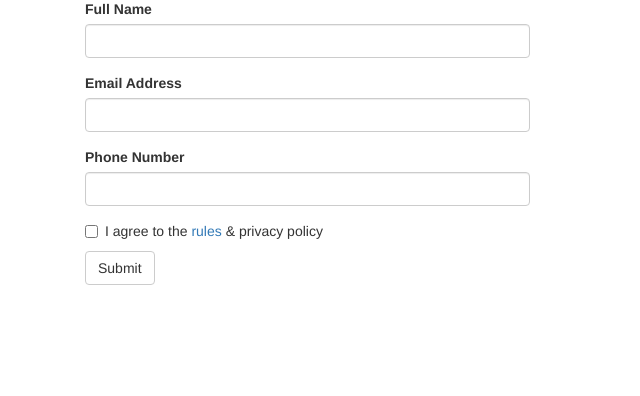
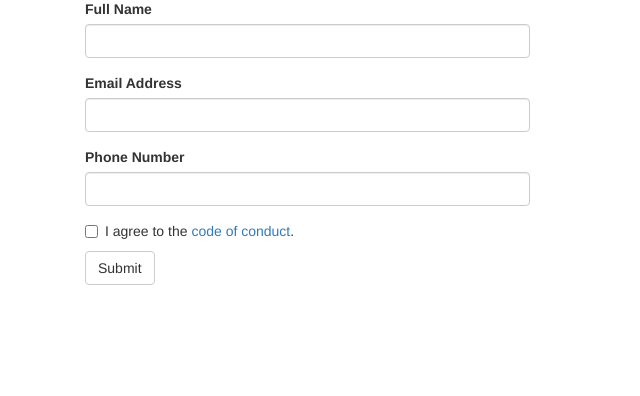
Before and after one commit to makehackvoid/mhvdb2, a Python web app: template mhvdb2/templates/signup.html in a window 1280 px wide. Shown: the part 263-659 px from the top of the page, without its empty margins (0-640 px from the left). Run offline with Jinja, Linux system fonts and the light colour scheme; the template is opened without the code that fills it, so the values that code supplies are empty; some libraries are stand-ins or nearby versions.

Commit message:
minor type fixes

```diff
--- a/mhvdb2/templates/signup.html
+++ b/mhvdb2/templates/signup.html
@@ -22,7 +22,7 @@
     </div>
     <div class="checkbox">
         <label>
-            <input id="agree" type="checkbox"> I agree to the <a href="https://wiki.makehackvoid.com/policy:rules">rules</a> &amp; privacy policy
+            <input id="agree" type="checkbox"> I agree to the <a href="https://wiki.makehackvoid.com/policy:rules">code of conduct</a>.
         </label>
     </div>
     <button type="submit" class="btn btn-default">Submit</button>
```
